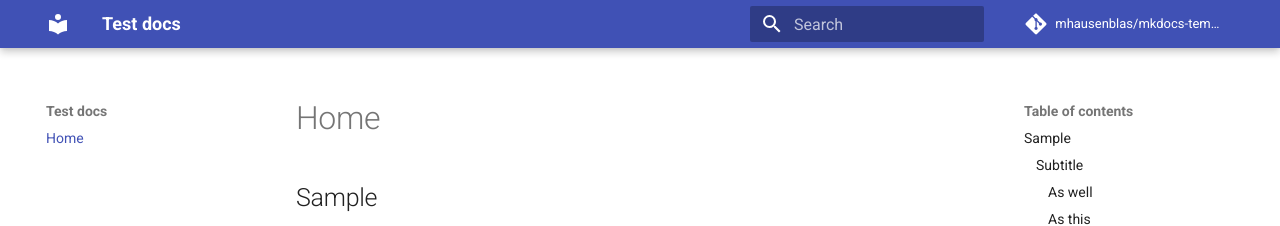
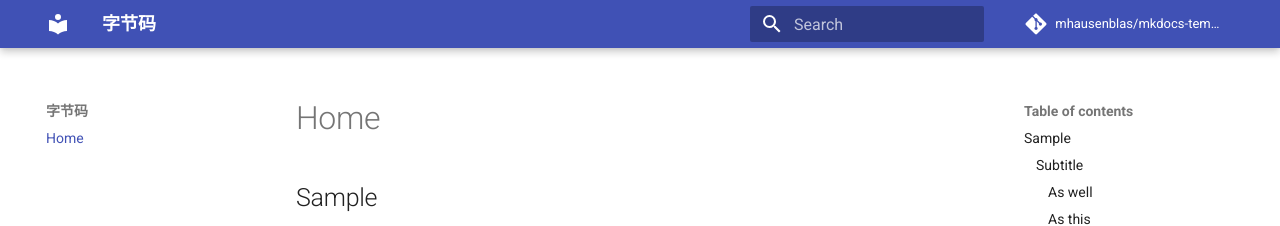
Before and after one commit to dongxuwang/bytecode.cn, an MkDocs documentation site: the page built from docs/index.md, in a window 1280 px wide. Shown: the top 226 px of the page. Built offline with MkDocs 1.6.1 and Material for MkDocs 9.7.7, drawn with Linux system fonts in a browser that asks for light colours; comment, search, counter and statistics services are not loaded.

Commit message:
Update site name to 字节码 mkdocs.yml

```diff
--- a/mkdocs.yml
+++ b/mkdocs.yml
@@ -1,4 +1,4 @@
-site_name: Test docs
+site_name: 字节码
 site_description: 'A docs test'
 site_author: 'Michael Hausenblas'
 docs_dir: docs/
```
